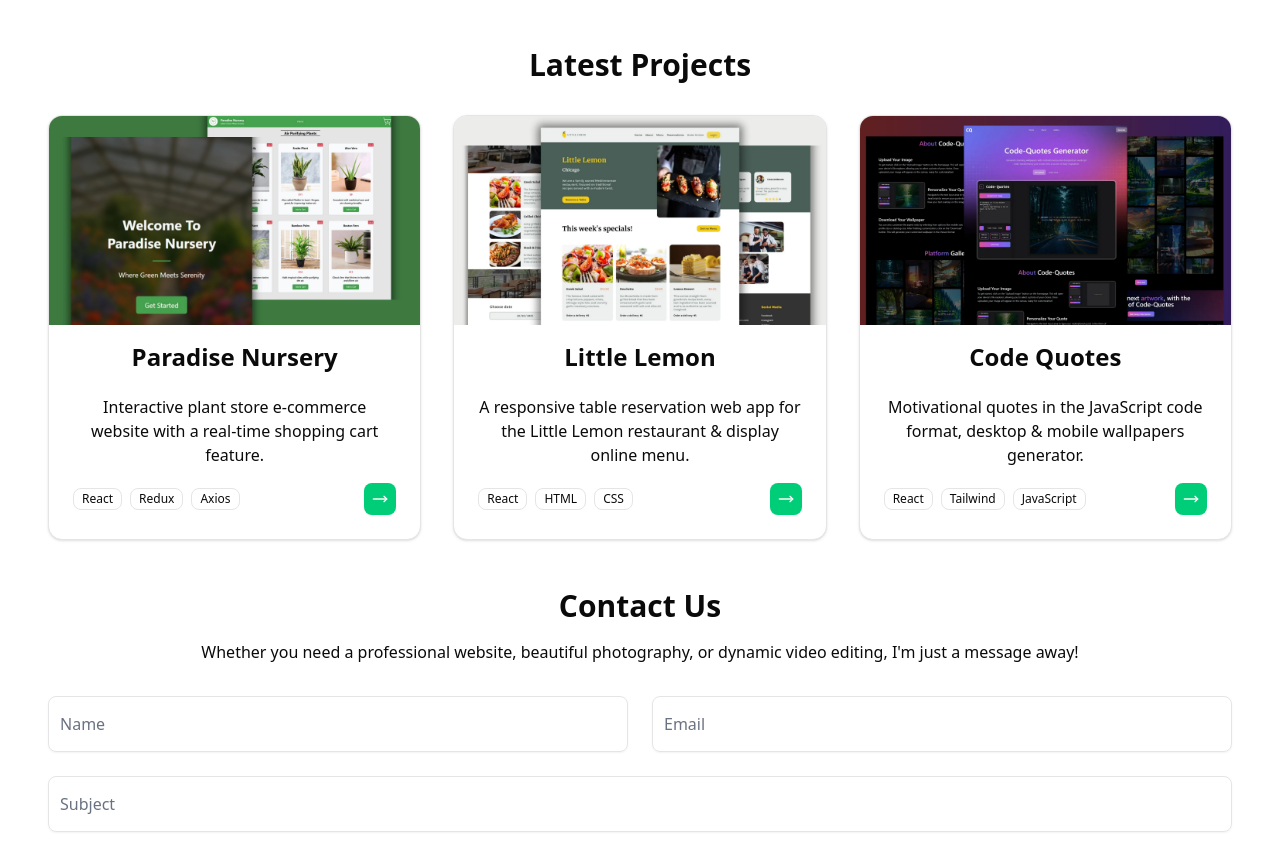
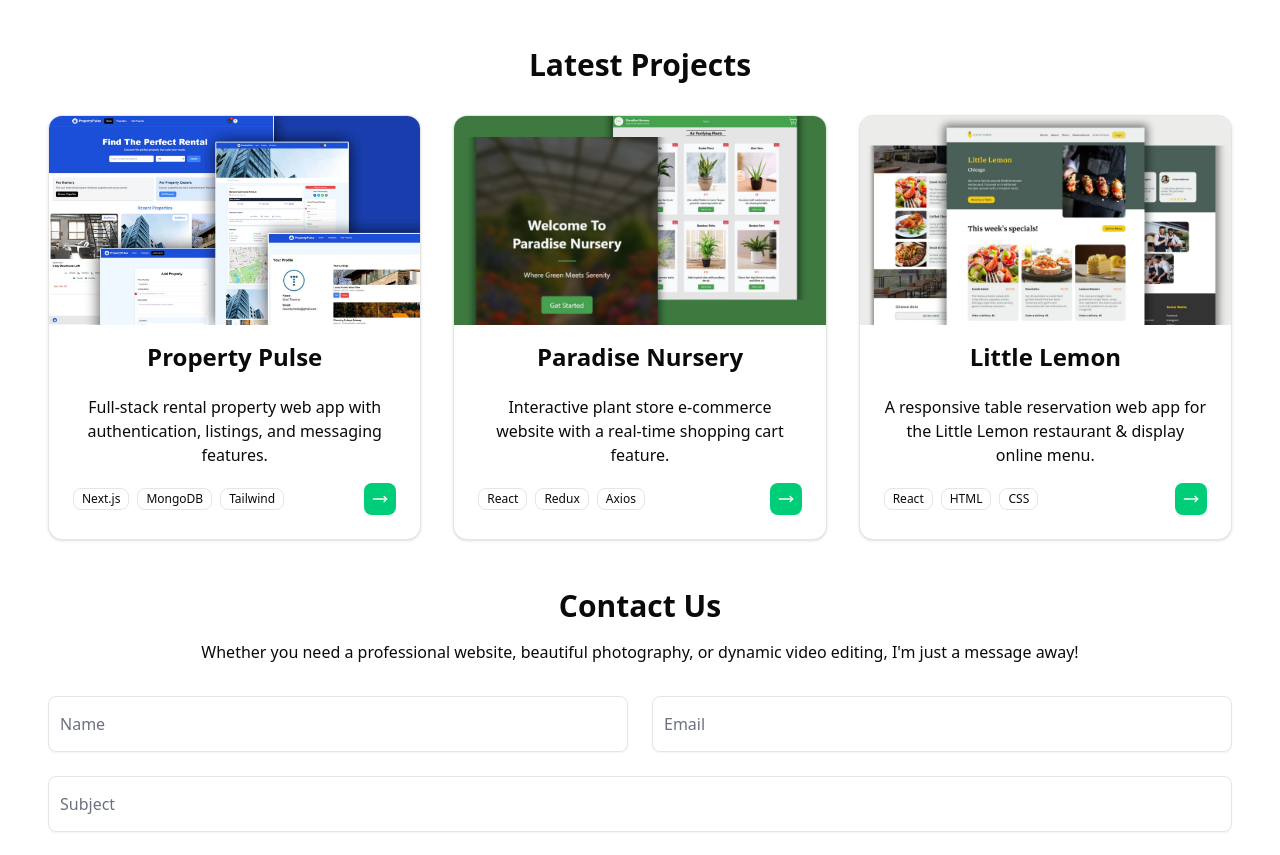
Before and after one commit to beniamin-hekimian/beniamin-hekimian.github.io, a Next.js app: page / in a window 1280 px wide. Shown: the part 1714-2569 px from the top of the page. Built offline with nearby package versions, Linux system fonts and the light colour scheme.

Commit message:
add property pulse project

```diff
--- a/src/components/sections/projects.jsx
+++ b/src/components/sections/projects.jsx
@@ -5,6 +5,13 @@ import { Card, CardHeader, CardContent, CardFooter } from "@/components/ui/card"
 import { Badge } from "@/components/ui/badge";
 
 const projects = [
+  {
+    title: "Property Pulse",
+    image: "/property-pulse.webp",
+    description: "Full-stack rental property web app with authentication, listings, and messaging features.",
+    tech: ["Next.js", "MongoDB", "Tailwind"],
+    link: "https://property-pulse-by-beniamin.vercel.app/"
+  },
   {
     title: "Paradise Nursery",
     image: "/paradise-nursery.webp",
@@ -19,13 +26,6 @@ const projects = [
     tech: ["React", "HTML", "CSS"],
     link: "https://little-lemon-by-beniamin.vercel.app/"
   },
-  {
-    title: "Code Quotes",
-    image: "/code-quotes.webp",
-    description: "Motivational quotes in the JavaScript code format, desktop & mobile wallpapers generator.",
-    tech: ["React", "Tailwind", "JavaScript"],
-    link: "https://code-quotes.vercel.app"
-  }
 ];
 
 export default function Projects() {
```
Also changed, not shown: public/property-pulse.webp (added).
